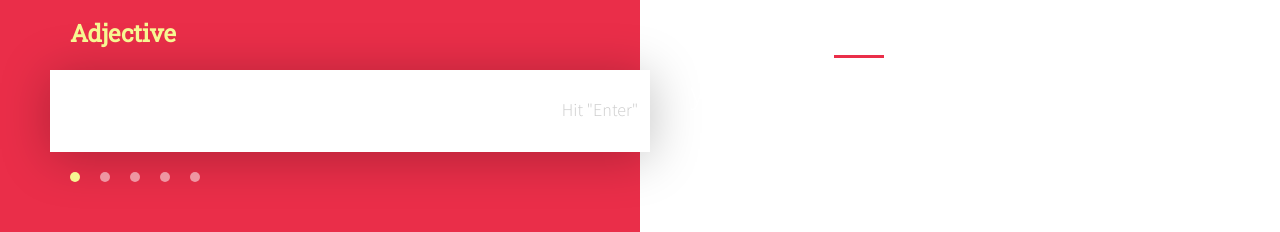
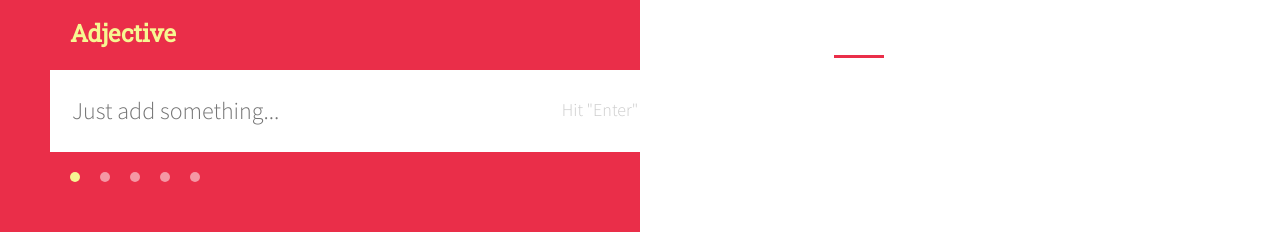
Before and after one commit to andreortiz82/andrelikesreify, a React app: page / in a window 1280 px wide. Shown: the part 3762-3994 px from the top of the page. Built offline with nearby package versions, Linux system fonts and the light colour scheme.

Commit message:
finished madlibs

```diff
--- a/src/components/Example.js
+++ b/src/components/Example.js
@@ -1,7 +1,6 @@
 import React, { Component } from 'react';
 import storyJSON from '../lib/story.json'
 import Slide from 'react-reveal/Slide';
-import Zoom from 'react-reveal/Zoom';
 import Fade from 'react-reveal/Fade';
 
 export default class Example extends Component {
@@ -13,7 +12,8 @@ export default class Example extends Component {
       questions: storyJSON.story,
       currentStep: 0,
       questionCount: storyJSON.story.length,
-      isReadable: false
+      isReadable: false,
+      isValid: null
     }
 
     this.submitResponse = this.submitResponse.bind(this);
@@ -22,7 +22,6 @@ export default class Example extends Component {
 
     this._ui_render_form = this._ui_render_form.bind(this);
     this._ui_render_result = this._ui_render_result.bind(this);
-    this._ui_render_actions = this._ui_render_actions.bind(this);
     this._ui_render_label = this._ui_render_label.bind(this);
     this._ui_render_bullets = this._ui_render_bullets.bind(this);
 
@@ -31,8 +30,10 @@ export default class Example extends Component {
 
   autogenTheGame () {
     this.setState({
-      currentStep: this.state.questionCount+1,
+      currentStep: this.state.questionCount,
       isReadable: true,
+      currentResponse: '',
+      isValid: null,
       responses: [
         storyJSON.adjective[Math.floor(Math.random()*storyJSON.adjective.length)],
         storyJSON.verb[Math.floor(Math.random()*storyJSON.verb.length)],
@@ -51,21 +52,25 @@ export default class Example extends Component {
 
   submitResponse(e){
     if (e.key === 'Enter') {
-      var tempArray = this.state.responses
-      tempArray.push(this.state.currentResponse)
-      if (this.state.currentStep !== (this.state.questionCount-1)) {
+      if (this.state.currentResponse === '') {
+
         this.setState({
-          responses: tempArray,
+          isValid: false
+        })
+
+      } else {
+        var _responses = this.state.responses
+        var _step = this.state.currentStep
+
+        _responses.push(this.state.currentResponse)
+        _step = _step+1
+
+        this.setState({
+          isValid: true,
+          responses: _responses,
+          currentStep: _step,
           currentResponse: '',
-          currentStep: this.state.currentStep+1,
-          isReadable: false
-        })
-      } else {
-        this.setState({
-          responses: tempArray,
-          currentResponse: '',
-          currentStep: this.state.currentStep+1,
-          isReadable: true
+          isReadable: _step >= this.state.questionCount ? true : false
         })
       }
     }
@@ -75,8 +80,11 @@ export default class Example extends Component {
     this.setState({
       responses: [],
       currentResponse: '',
+      questions: storyJSON.story,
       currentStep: 0,
-      isReadable: false
+      questionCount: storyJSON.story.length,
+      isReadable: false,
+      isValid: null
     })
   }
 
@@ -97,24 +105,49 @@ export default class Example extends Component {
     })
   }
 
+  _validation_message () {
+    var messages = [
+      'Add something...',
+      'You have to add something...',
+      'Just add something...',
+      'Type something...'
+    ]
+
+    if (this.state.isValid !== null || this.state.isValid !== false) {
+      return messages[Math.floor(Math.random()*messages.length)]
+    } else {
+      return null
+    }
+  }
+
   _ui_render_form () {
-    var self = this
     return (
       <div className="form">
         <div className="label-wrapper">
           <div className={"instruction-stack step-"+this.state.currentStep}>
             { this._ui_render_label() }
+            <span className="instruction" >Such great fun!</span>
           </div>
         </div>
         <div className="field">
+
+          <Fade collapse left when={ this.state.isReadable === false }>
             <div className="field-controls">
-            <input type="text" className="input-field" onKeyPress={self.submitResponse.bind(self)} value={self.state.currentResponse} onChange={self.updateResponse}/>
+              <input type="text" className="input-field" placeholder={ this._validation_message() } onKeyPress={this.submitResponse.bind(this)} value={this.state.currentResponse} onChange={this.updateResponse}/>
               <span>Hit "Enter"</span>
             </div>
 
             <div className="bullet-container">
               { this._ui_render_bullets() }
             </div>
+          </Fade>
+
+          <Fade collapse cascade right when={ this.state.isReadable === true }>
+            <div className="field-actions">
+              <button type="button" className="reset-btn" onClick={this.resetGame.bind(this)}>Do it again</button>
+              <button type="button" className="auto-gen-btn" onClick={this.autogenTheGame.bind(this)}>Auto-Generate</button>
+            </div>
+          </Fade>
         </div>
       </div>
     )
@@ -128,22 +161,6 @@ export default class Example extends Component {
       </p>
     </div>
     )
-  }
-
-  _ui_render_actions(){
-    if (this.state.currentStep >= this.state.questionCount) {
-      return (
-        <div className="panel-actions">
-          {/*<button type="button" className="next-btn" onClick={this.resetGame.bind(this)}>Do it again</button>*/}
-        </div>
-      )
-    } else {
-      return (
-        <div className="panel-actions">
-          {/*<button type="button" className="auto-gen-btn" onClick={this.autogenTheGame.bind(this)}>Auto-Generate</button>*/}
-        </div>
-      )
-    }
   }
 
   render() {
--- a/src/stylesheets/_example.component.scss
+++ b/src/stylesheets/_example.component.scss
@@ -8,6 +8,7 @@
 
     .panel {
       padding: rem(100) rem(50);
+      min-height: rem(400)
     }
   }
 
@@ -36,24 +37,6 @@
           display: inline-block;
         }
       }
-    }
-
-    button.auto-gen-btn {
-      position: absolute;
-      right: 0;
-      bottom: 0;
-      cursor: pointer;
-      outline: none;
-      transition: all 0.4s;
-      border: none;
-      background: $trans;
-      color: rgba($black, 0.5);
-      padding: rem(10) rem(20);
-      font-size: rem(18);
-      font-family: 'Roboto Slab', serif;
-      font-weight: 700;
-
-      &:hover { color: $black; }
     }
   }
 
@@ -114,8 +97,6 @@
         }
 
         .field-controls {
-          @include shadow;
-          background: $white;
           display: flex;
           align-items: stretch;
           width: rem(600);
@@ -123,6 +104,7 @@
           .input-field,
           button.next-btn {
             height: rem(80);
+            background: $white;
           }
 
           .input-field {
@@ -138,6 +120,7 @@
           }
 
           span {
+            background: $white;
             color: $ccc;
             width: rem(100);
             text-align: center;
@@ -166,6 +149,40 @@
             }
           }
         }
+
+        .field-actions {
+
+          button.reset-btn {
+            @include border-radius($round);
+            cursor: pointer;
+            outline: none;
+            transition: all 0.4s;
+            border: none;
+            background: $white;
+            color: $black;
+            padding: rem(20) rem(40);
+            font-size: rem(24);
+            font-family: 'Roboto Slab', serif;
+            font-weight: 700;
+
+            &:hover { color: $black; }
+          }
+
+          button.auto-gen-btn {
+            cursor: pointer;
+            outline: none;
+            transition: all 0.4s;
+            border: none;
+            background: $trans;
+            color: rgba($black, 0.5);
+            padding: rem(10) rem(20);
+            font-size: rem(18);
+            font-family: 'Roboto Slab', serif;
+            font-weight: 700;
+
+            &:hover { color: $black; }
+          }
+        }
       }
     }
   }
```
Lines whose indentation alone changed are shown as unchanged.
